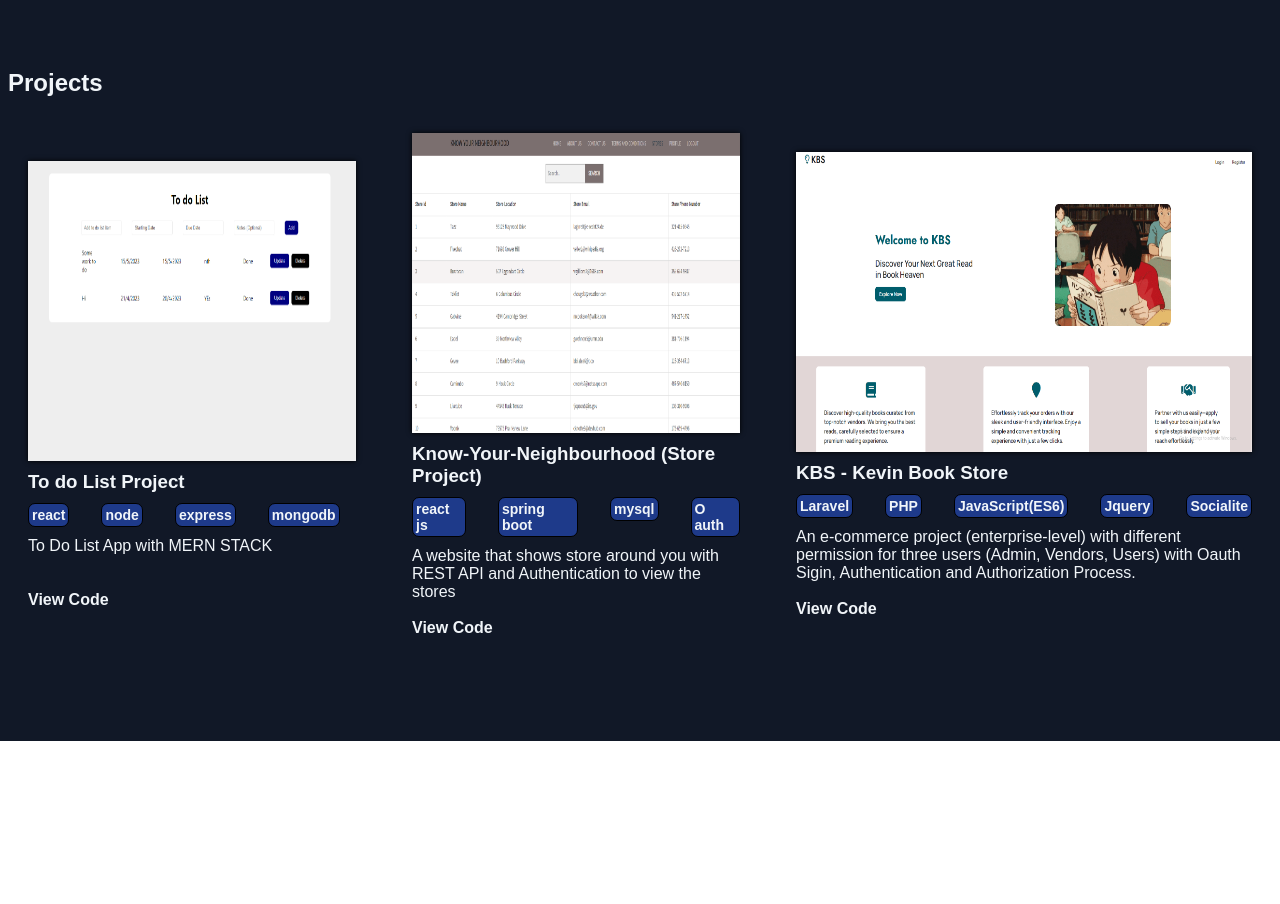
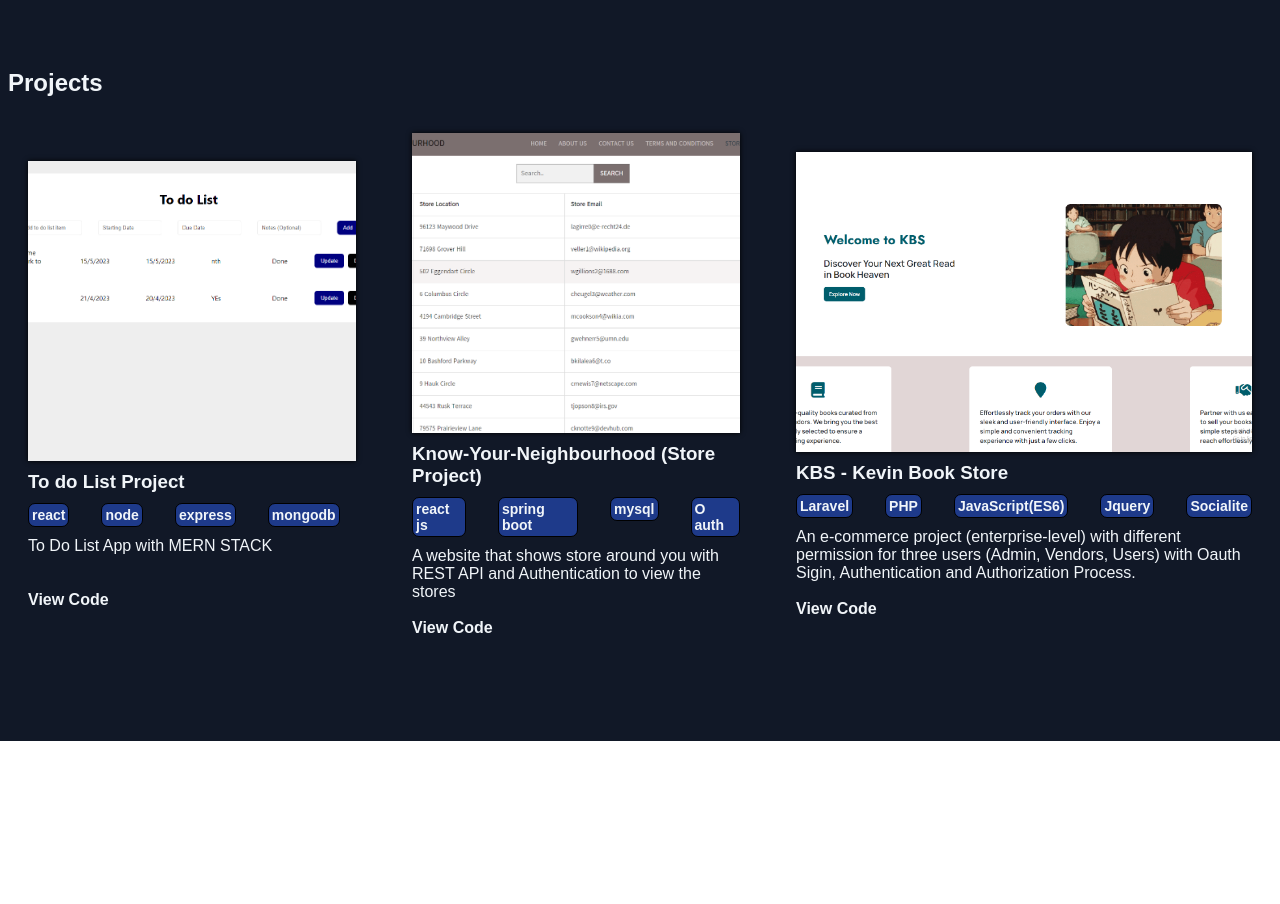
Before and after one commit to kevinhub-tech/kevinhub-tech_Portfolio, a React (Create React App) app: page / in a window 1280 px wide. Shown: the part 2220-3124 px from the top of the page. Built offline with nearby package versions, Linux system fonts and the light colour scheme; a web font is replaced by a local one.

Commit message:
image css issue fixed

```diff
--- a/src/components/Projects/Projects.css
+++ b/src/components/Projects/Projects.css
@@ -34,7 +34,8 @@
 
 .project__img {
     width: 450px;
-    height: 250px;
+    /* height: 250px; */
+    object-fit: cover;
     box-shadow: 0 0 5px black;
 }
 
```
